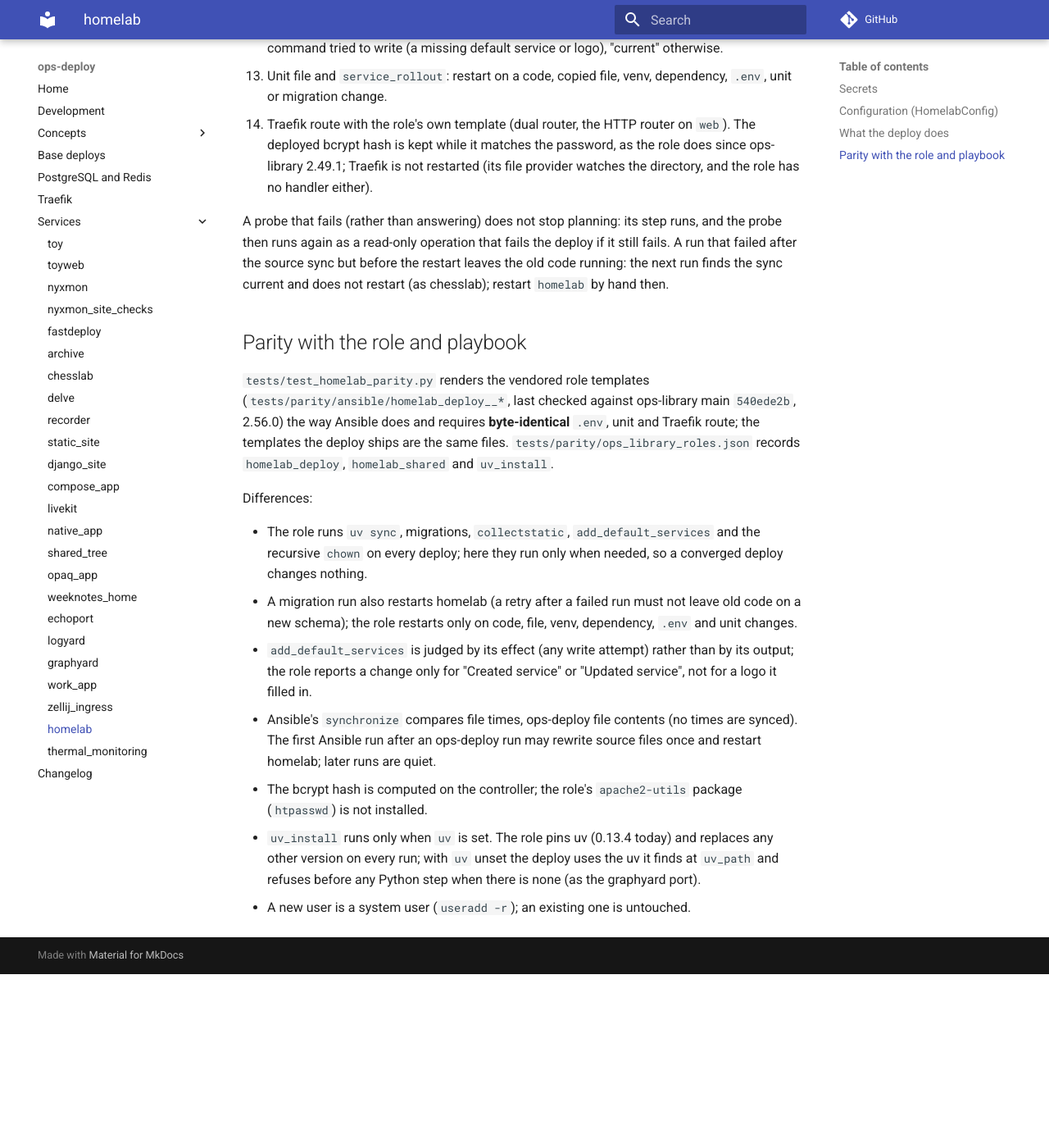
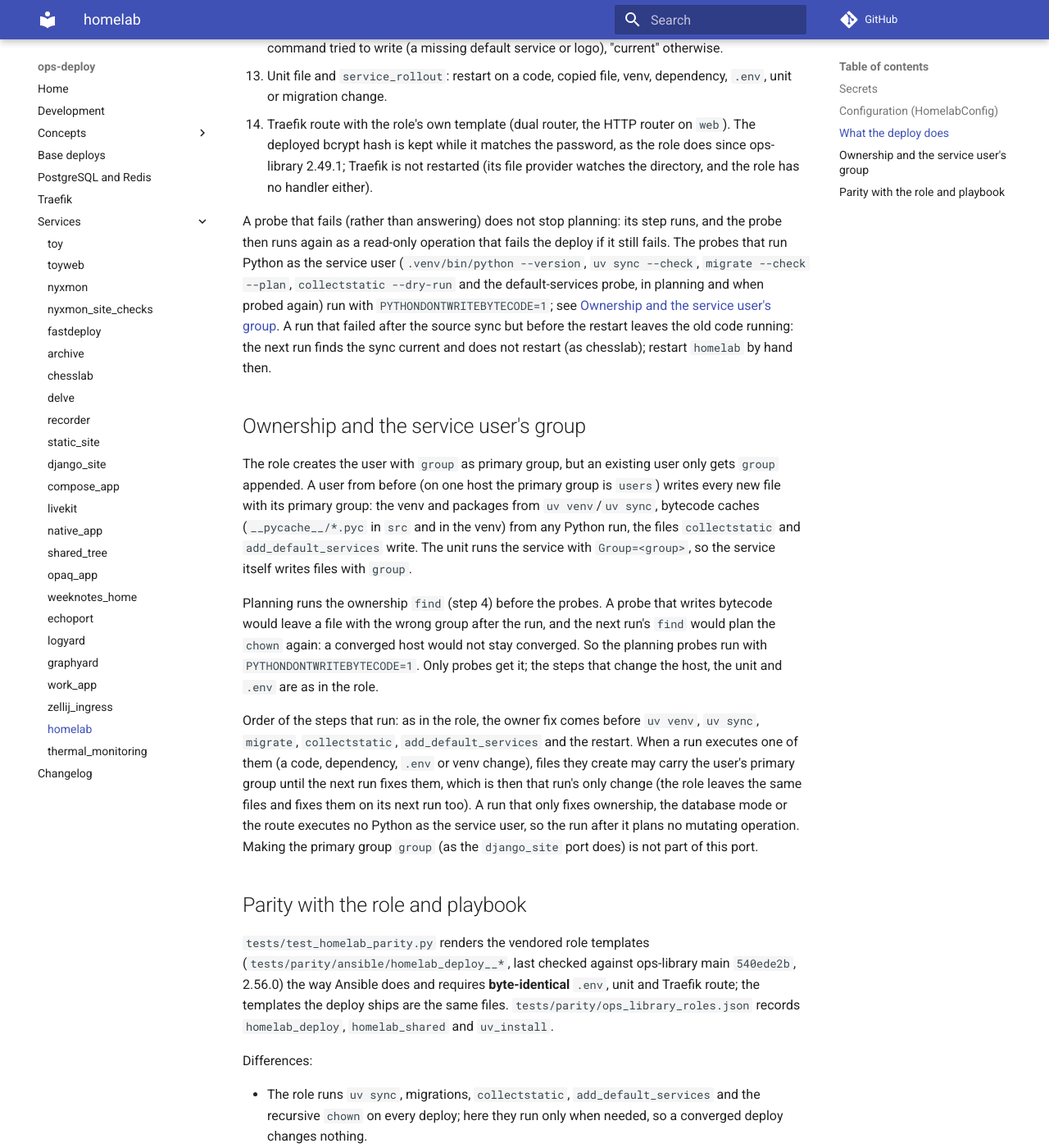
Before and after one commit to ephes/ops-deploy, an MkDocs documentation site: the page built from docs/services/homelab.md, in a window 1280 px wide and 1400 px high, scrolled down 3017 px. Shown: the whole window at 82% size. Built offline with MkDocs 1.6.1 and Material for MkDocs 9.7.7, drawn with Linux system fonts in a browser that asks for light colours; comment, search, counter and statistics services are not loaded; before the commit the page ends 4205 px from its top, so only the background shows below that; some of the changed text lies outside the part shown.

Commit message:
Keep homelab planning probes from writing bytecode
The probes that run Python as the service user while planning (venv
python --version, uv sync --check, migrate --check --plan, collectstatic
--dry-run and the default-services probe, also when probed again) now
run with PYTHONDONTWRITEBYTECODE=1. An existing service user whose
primary group is not the service group wrote bytecode caches with that
group into the venv and src, so the next run's ownership probe planned
a chown on a converged host.

The steps that change the host, the unit and .env are unchanged, and
the owner fix stays before the Python steps, as in the role. Tests pin
the probe environment, the unchanged step environment and that an
ownership and route repair runs no Python as the service user.

```diff
--- a/docs/services/homelab.md
+++ b/docs/services/homelab.md
@@ -110,9 +110,40 @@ another `homelab_traefik_config_path` (always
 
 A probe that fails (rather than answering) does not stop planning: its step
 runs, and the probe then runs again as a read-only operation that fails the
-deploy if it still fails. A run that failed after the source sync but before
+deploy if it still fails. The probes that run Python as the service user
+(`.venv/bin/python --version`, `uv sync --check`, `migrate --check --plan`,
+`collectstatic --dry-run` and the default-services probe, in planning and
+when probed again) run with `PYTHONDONTWRITEBYTECODE=1`; see
+[Ownership and the service user's group](#ownership-and-the-service-users-group). A run that failed after the source sync but before
 the restart leaves the old code running: the next run finds the sync current
 and does not restart (as chesslab); restart `homelab` by hand then.
+
+## Ownership and the service user's group
+
+The role creates the user with `group` as primary group, but an existing user
+only gets `group` appended. A user from before (on one host the primary group
+is `users`) writes every new file with its primary group: the venv and
+packages from `uv venv`/`uv sync`, bytecode caches (`__pycache__/*.pyc` in
+`src` and in the venv) from any Python run, the files `collectstatic` and
+`add_default_services` write. The unit runs the service with
+`Group=<group>`, so the service itself writes files with `group`.
+
+Planning runs the ownership `find` (step 4) before the probes. A probe that
+writes bytecode would leave a file with the wrong group after the run, and
+the next run's `find` would plan the `chown` again: a converged host would not
+stay converged. So the planning probes run with
+`PYTHONDONTWRITEBYTECODE=1`. Only probes get it; the steps that change the host, the unit and `.env` are as in
+the role.
+
+Order of the steps that run: as in the role, the owner fix comes before
+`uv venv`, `uv sync`, `migrate`, `collectstatic`, `add_default_services` and
+the restart. When a run executes one of them (a code, dependency, `.env` or
+venv change), files they create may carry the user's primary group until the
+next run fixes them, which is then that run's only change (the role leaves
+the same files and fixes them on its next run too). A run that only fixes
+ownership, the database mode or the route executes no Python as the service
+user, so the run after it plans no mutating operation. Making the primary
+group `group` (as the `django_site` port does) is not part of this port.
 
 ## Parity with the role and playbook
 
@@ -144,3 +175,7 @@ Differences:
   uses the uv it finds at `uv_path` and refuses before any Python step when
   there is none (as the graphyard port).
 - A new user is a system user (`useradd -r`); an existing one is untouched.
+- The read-only probes run Python with `PYTHONDONTWRITEBYTECODE=1`. The
+  role has no such probes: it runs `migrate`, `collectstatic` and
+  `add_default_services` on every deploy, after its owner fix, so its runs
+  leave new bytecode caches with the user's primary group behind.
```
Also changed, not shown: docs/changelog.md (+10 -0 lines), 2 other files.
